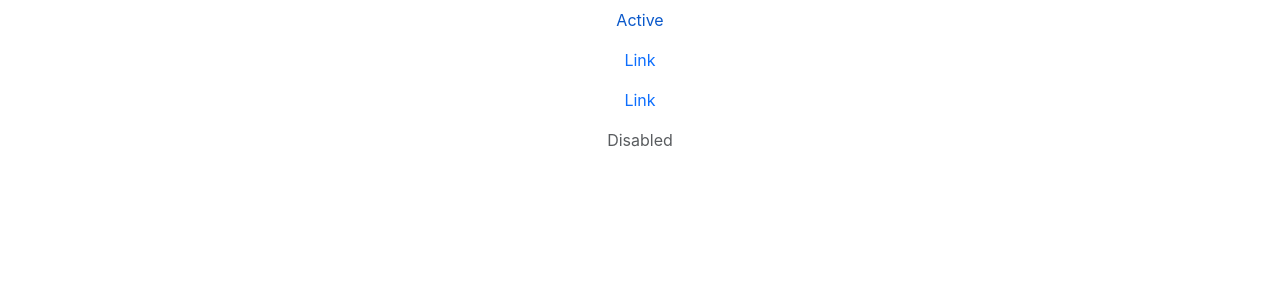
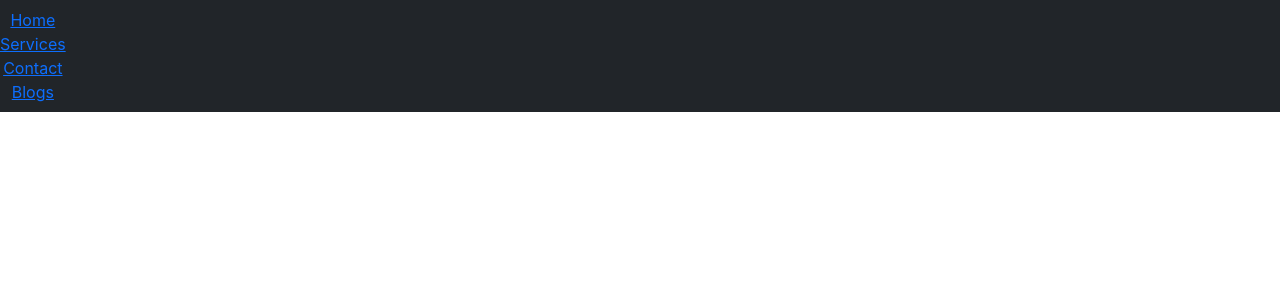
Before and after one commit to anshuman2601/momoneynoloans, a React (Create React App) app: page / in a window 1280 px wide. Shown: the top 300 px of the page. Built offline with nearby package versions, Linux system fonts and the light colour scheme.

Commit message:
verticle 1

```diff
--- a/src/App.js
+++ b/src/App.js
@@ -3,20 +3,22 @@ import './App.css';
 function App() {
   return (
     <div className="App">
-<ul class="nav flex-column">
-  <li class="nav-item">
-    <a class="nav-link active" aria-current="page" href="#">Active</a>
-  </li>
-  <li class="nav-item">
-    <a class="nav-link" href="#">Link</a>
-  </li>
-  <li class="nav-item">
-    <a class="nav-link" href="#">Link</a>
-  </li>
-  <li class="nav-item">
-    <a class="nav-link disabled">Disabled</a>
-  </li>
+<nav class ="navbar bg-dark">
+<ul class ="navbar-nav">
+<li class ="nav-item">
+<a  href="#"> Home </a>
+</li>
+<li class ="nav-item">
+<a href="#"> Services </a>
+</li>
+<li class ="nav-item">
+<a  href="#"> Contact </a>
+</li>
+<li class ="nav-item">
+<a  href="#"> Blogs </a>
+</li>
 </ul>
+</nav>
     </div>
   );
 }
```
